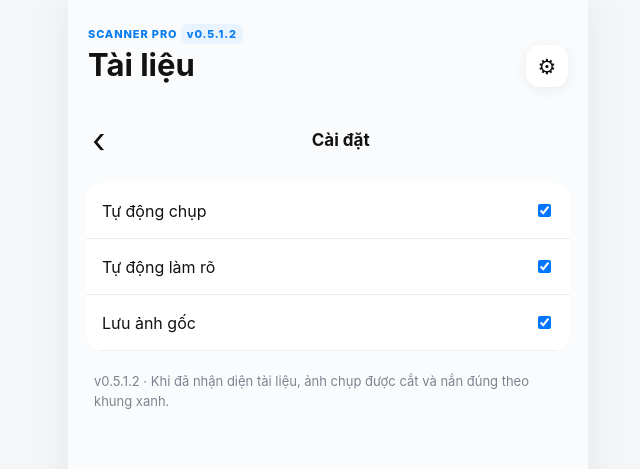
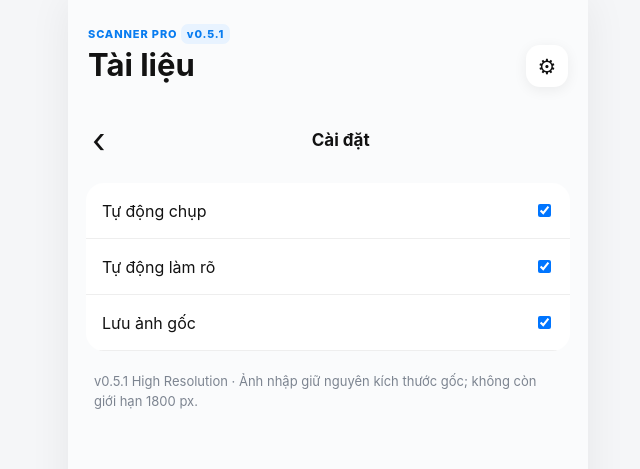
Before and after one commit to linhtd211/scanpro, a plain HTML site: page index.html in a window 1280 px wide. Both pictures are taken after a click on the button "⚙︎". Shown: the top 469 px of the page, 312-952 px from the left. Drawn offline with Linux system fonts and the light colour scheme.

Commit message:
Restore exact stable v0.5.1 after camera experiment

```diff
--- a/index.html
+++ b/index.html
@@ -1,10 +1,10 @@
-<!doctype html><html lang="vi"><head><meta charset="utf-8"><meta name="viewport" content="width=device-width,initial-scale=1,maximum-scale=1,user-scalable=no,viewport-fit=cover"><meta name="theme-color" content="#f7f8fb"><meta name="apple-mobile-web-app-capable" content="yes"><title>Scanner Pro</title><link rel="manifest" href="manifest.webmanifest?v=0512"><link rel="stylesheet" href="style.css?v=0512"></head><body><div id="app">
-<header><div><small>SCANNER PRO <i>v0.5.1.2</i></small><h1>Tài liệu</h1></div><button class="icon" id="settingsBtn">⚙︎</button></header>
+<!doctype html><html lang="vi"><head><meta charset="utf-8"><meta name="viewport" content="width=device-width,initial-scale=1,maximum-scale=1,user-scalable=no,viewport-fit=cover"><meta name="theme-color" content="#f7f8fb"><meta name="apple-mobile-web-app-capable" content="yes"><title>Scanner Pro</title><link rel="manifest" href="manifest.webmanifest?v=051"><link rel="stylesheet" href="style.css?v=051"></head><body><div id="app">
+<header><div><small>SCANNER PRO <i>v0.5.1</i></small><h1>Tài liệu</h1></div><button class="icon" id="settingsBtn">⚙︎</button></header>
 <section id="home" class="screen active"><div class="search">⌕ <input id="search" placeholder="Tìm kiếm tài liệu..."></div><div class="chips" id="chips"><button class="chip on" data-cat="Tất cả">Tất cả</button><button class="chip" data-cat="Công việc">Công việc</button><button class="chip" data-cat="Cá nhân">Cá nhân</button><button class="chip" data-cat="Giấy tờ">Giấy tờ</button><button class="chip" data-cat="Báo cáo">Báo cáo</button></div><div id="docs" class="docs"></div><div id="empty" class="empty"><div class="paper">▤</div><b>Chưa có tài liệu</b><span>Quét trang giấy đầu tiên để bắt đầu.</span></div></section>
 <section id="editor" class="screen"><div class="topbar"><button id="backBtn">‹</button><b>Biên tập</b><button class="primary small" id="finishBtn">Tiếp</button></div><div class="preview"><img id="mainImg"></div><div id="resolutionInfo" style="text-align:center;font-size:12px;font-weight:700;opacity:.62;margin:-4px 0 8px">MASTER · giữ ảnh gốc</div><div class="filters"><button data-filter="original">Gốc</button><button data-filter="auto" class="on">Tự động</button><button data-filter="document">Tài liệu</button><button data-filter="bw">Trắng đen</button><button data-filter="gray">Xám</button></div><div id="thumbs" class="thumbs"></div><div class="tools"><button id="crop">⌗<span>Nắn/cắt</span></button><button id="rotate">↻<span>Xoay</span></button><button id="enhance">☀<span>Làm rõ</span></button><button id="deletePage">⌫<span>Xóa</span></button><button id="addPage">＋<span>Thêm</span></button></div></section>
 <section id="finish" class="screen"><div class="topbar"><button id="finishBack">‹</button><b>Lưu tài liệu</b><span></span></div><div class="card form"><label>Tên tài liệu<input id="docName"></label><label>Phân loại<select id="docCat"><option>Công việc</option><option>Cá nhân</option><option>Giấy tờ</option><option>Báo cáo</option></select></label><label>Chất lượng PDF<select id="pdfQuality"><option value=".72">Nhẹ</option><option value=".86" selected>Cân bằng</option><option value=".94">Cao</option></select></label></div><button class="wide primary" id="saveDoc">Lưu vào Scanner Pro</button><button class="wide" id="exportPdf">Tạo & chia sẻ PDF</button></section>
 <section id="viewer" class="screen"><div class="topbar"><button id="viewerBack">‹</button><b id="viewerTitle">Tài liệu</b><button id="viewerMenu">•••</button></div><div id="viewerPages" class="viewerPages"></div><button class="wide primary" id="viewerShare">Chia sẻ PDF</button></section>
-<section id="settings" class="screen"><div class="topbar"><button id="settingsBack">‹</button><b>Cài đặt</b><span></span></div><div class="card"><label>Tự động chụp <input id="autoCapture" type="checkbox" checked></label><label>Tự động làm rõ <input id="autoProcess" type="checkbox" checked></label><label>Lưu ảnh gốc <input id="keepOriginal" type="checkbox" checked></label></div><p class="note">v0.5.1.2 · Khi đã nhận diện tài liệu, ảnh chụp được cắt và nắn đúng theo khung xanh.</p></section>
+<section id="settings" class="screen"><div class="topbar"><button id="settingsBack">‹</button><b>Cài đặt</b><span></span></div><div class="card"><label>Tự động chụp <input id="autoCapture" type="checkbox" checked></label><label>Tự động làm rõ <input id="autoProcess" type="checkbox" checked></label><label>Lưu ảnh gốc <input id="keepOriginal" type="checkbox" checked></label></div><p class="note">v0.5.1 High Resolution · Ảnh nhập giữ nguyên kích thước gốc; không còn giới hạn 1800 px.</p></section>
 <nav><button data-go="home" class="on">▣<span>Tài liệu</span></button><button id="scanNav">⌗<span>Quét</span></button><button id="importNav">＋<span>Nhập ảnh</span></button><button data-go="settings">⚙︎<span>Cài đặt</span></button></nav><button id="scanFab" class="fab">⌗ &nbsp; Quét tài liệu</button><input id="picker" type="file" accept="image/*" multiple hidden></div>
 <div id="cameraUI" class="cameraUI hidden"><video id="camVideo" autoplay playsinline muted></video><canvas id="detectCanvas" hidden></canvas><svg id="edgeSvg" viewBox="0 0 1000 1000" preserveAspectRatio="none"><polygon id="edgePoly"/></svg><div class="camTop"><button id="camClose">✕</button><b id="camStatus">Đang tìm tài liệu…</b><button id="camAuto">AUTO</button></div><div class="camBottom"><div id="camCount">0 trang</div><button id="shutter"></button><button id="camDone">Xong</button></div></div>
-<div id="cropModal" class="modal hidden"><div class="modalTop"><button id="cropCancel">Hủy</button><b>4 góc tài liệu</b><button id="cropOk">Nắn thẳng</button></div><div class="cropStage" id="cropStage"><img id="cropImg"><svg id="cropSvg" viewBox="0 0 1000 1000" preserveAspectRatio="none"><polygon id="cropPoly"/><circle data-p="0"/><circle data-p="1"/><circle data-p="2"/><circle data-p="3"/></svg></div><p>Kéo 4 điểm vào đúng góc giấy. Khi bấm “Nắn thẳng”, app sẽ hiệu chỉnh phối cảnh, cân bằng nền giấy và tăng độ rõ.</p></div><div id="toast"></div><script src="app.js?v=0512"></script></body></html>
+<div id="cropModal" class="modal hidden"><div class="modalTop"><button id="cropCancel">Hủy</button><b>4 góc tài liệu</b><button id="cropOk">Nắn thẳng</button></div><div class="cropStage" id="cropStage"><img id="cropImg"><svg id="cropSvg" viewBox="0 0 1000 1000" preserveAspectRatio="none"><polygon id="cropPoly"/><circle data-p="0"/><circle data-p="1"/><circle data-p="2"/><circle data-p="3"/></svg></div><p>Kéo 4 điểm vào đúng góc giấy. Khi bấm “Nắn thẳng”, app sẽ hiệu chỉnh phối cảnh, cân bằng nền giấy và tăng độ rõ.</p></div><div id="toast"></div><script src="app.js?v=051"></script></body></html>
```
